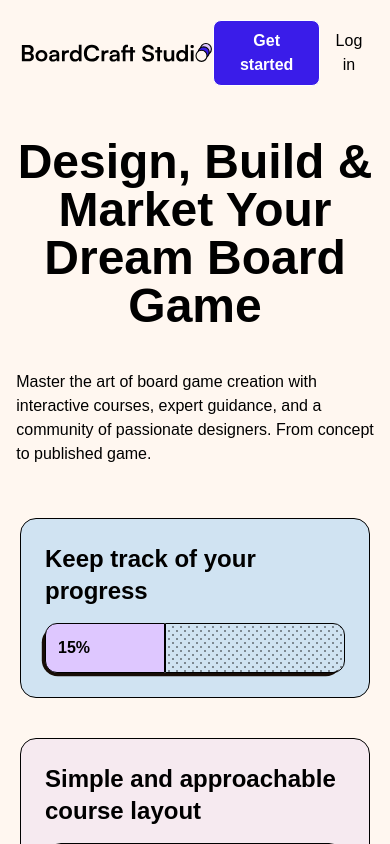
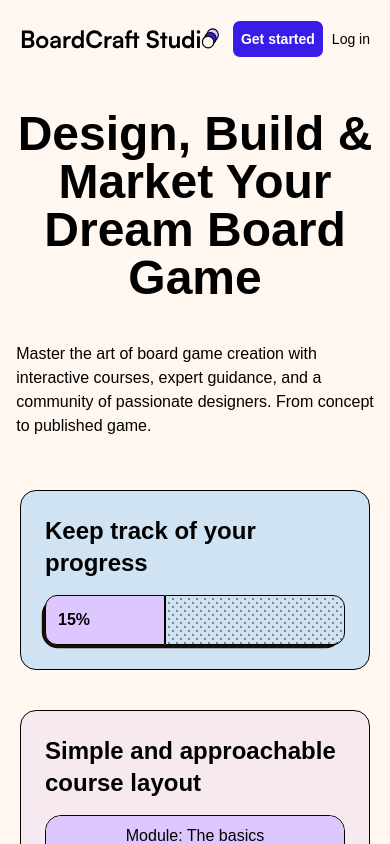
Before and after one commit to t-holmquist/learning-platform, a Next.js app: page / in a window 390 px wide. Shown: the top 844 px of the page. Built offline with nearby package versions, Linux system fonts and the light colour scheme; a web font is replaced by a local one.

Commit message:
fix: adjust button text size for consistency in navigation

```diff
--- a/app/page.tsx
+++ b/app/page.tsx
@@ -22,10 +22,10 @@ const Home = () => {
             </Link>
             <div className='flex gap-2 sm:gap-6 items-center'>
               <Link href={"/sign-in"}>
-                <button className='font-bold cursor-pointer bg-primary text-white py-2 px-3 border rounded-small'>Get started</button>
+                <button className='font-bold text-sm sm:text-base cursor-pointer bg-primary text-white py-2 px-2 border rounded-small'>Get started</button>
               </Link>
               <Link href={"/sign-in"}>
-                <button className='font-medium cursor-pointer hover:text-slate-700'>Log in</button>
+                <button className='font-medium text-sm sm:text-base cursor-pointer hover:text-slate-700'>Log in</button>
               </Link>
             </div>
         </nav>
```
